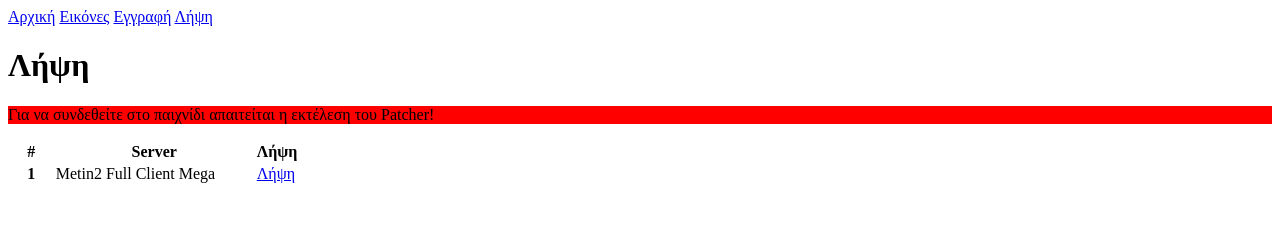
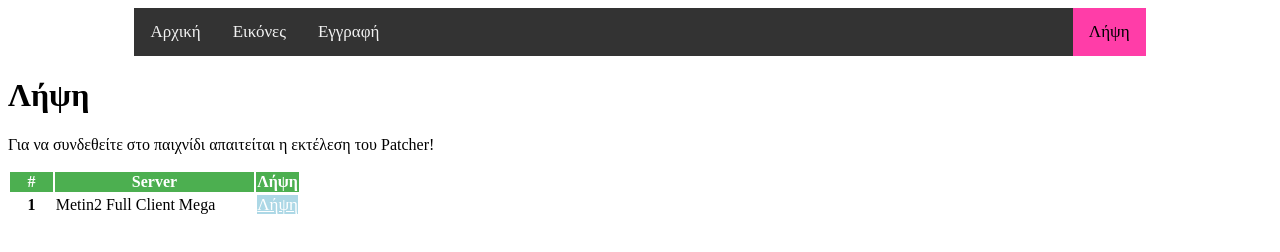
Before and after one commit to chatzisd/chatzisd.github.io, a plain HTML site: page Download/index.html in a window 1280 px wide. Drawn offline with Linux system fonts and the light colour scheme.

Commit message:
fix style.css

```diff
--- a/Download/style.css
+++ b/Download/style.css
@@ -1,3 +1,68 @@
-p {
- background-color: red;
+/* TOP NAVIGATION BAR */
+#topnav{
+    background-color: #333;
+    overflow: hidden;
+    margin-left: 10%;
+    margin-right: 10%;
+    position: sticky;
+    top: 0;
 }
+
+#topnav a{  /*Links*/
+    float: left;
+    color: #f2f2f2;
+    text-align: center;
+    padding: 14px 16px;
+    text-decoration: none;
+    font-size:17px;
+}
+
+#topnav a:hover{    /*Links on hover */
+    background-color: #224f24;
+    color: white;
+}
+
+#topnav a.active{
+    background-color: #4CAF50;
+    color: white;
+}
+
+#topnav #Download{
+    background-color: #4CAF50;
+    color: white;
+    float: right;
+    margin-right: 30
+}
+
+#topnav #Download:hover{
+    background-color: black;
+    color: white;
+}
+
+#topnav #Download.active{
+    background-color: #FF3DA8;
+    color: black;
+
+}
+
+/*Download table */
+thead{
+    background-color: #4CAF50;
+    color: white;
+}
+
+td a{
+    background-color: lightblue;
+    color: white;
+    text-decoration: underline;
+    font-size: 17px;
+}
+
+/* LOGO */
+#logo_image{
+    display: block;
+    margin-left: auto;
+    margin-right: auto;
+    width: 50%;
+
+}
```
